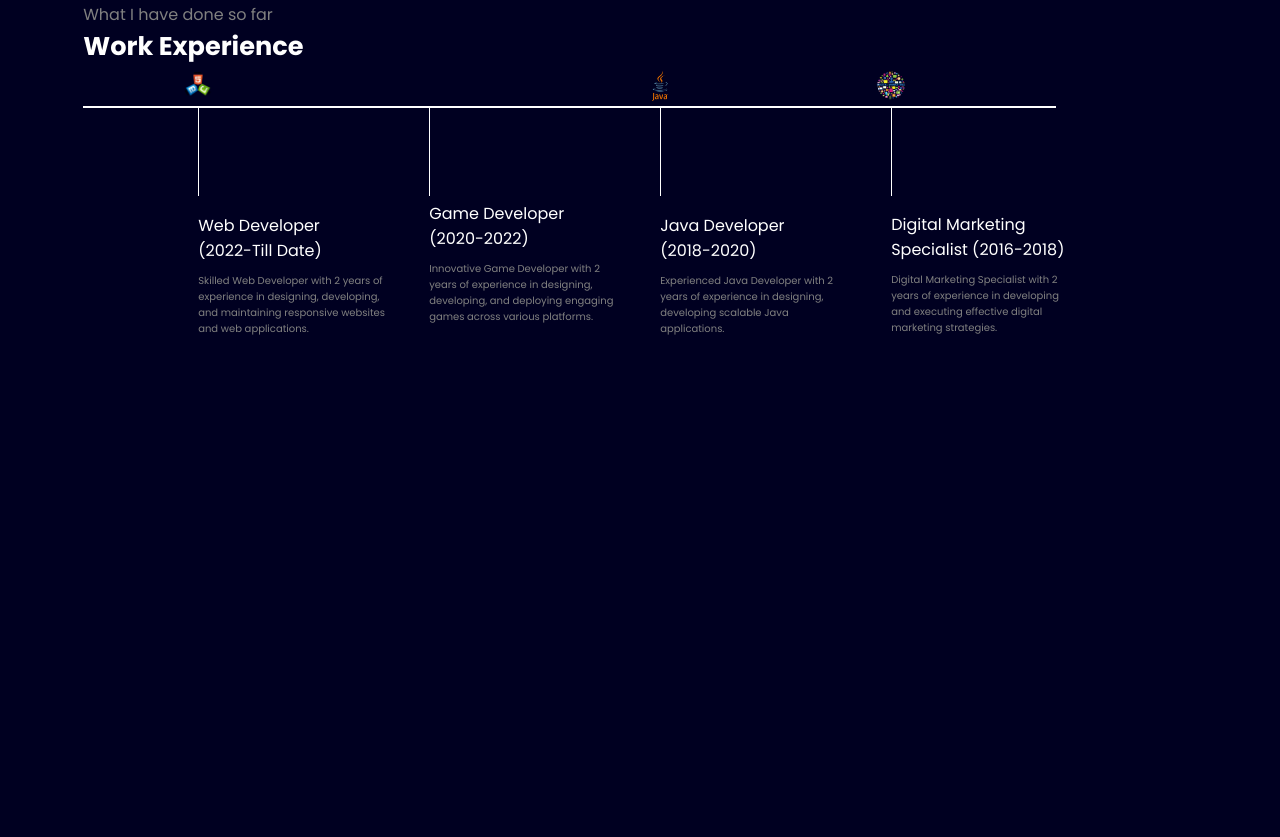
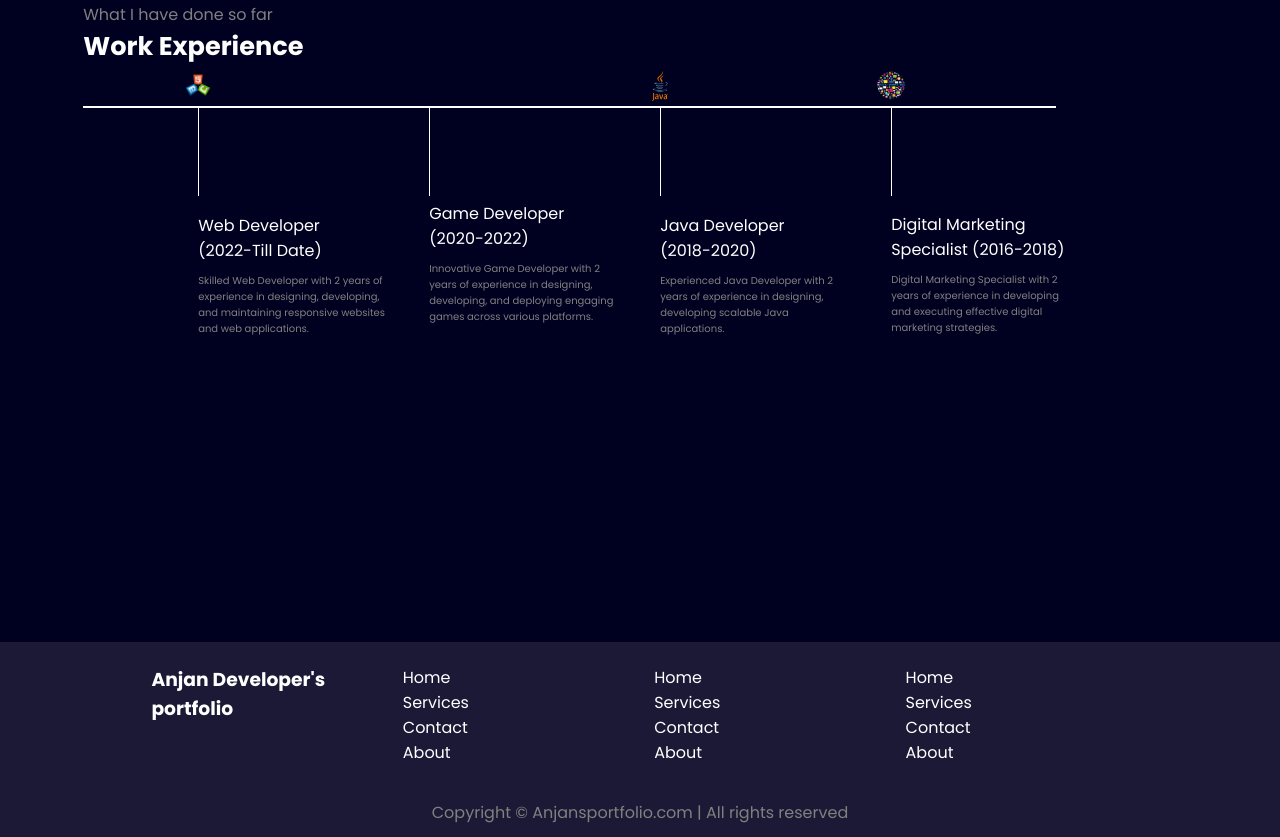
Before and after one commit to anjan2000/infinityweb, a plain HTML site: page index.html in a window 1280 px wide. Shown: the part 493-1330 px from the top of the page. Before the commit the page ends 1135 px from the top, so only its background shows below. Drawn offline with nearby package versions, Linux system fonts and the light colour scheme.

Commit message:
Complete Websites

```diff
--- a/index.html
+++ b/index.html
@@ -138,6 +138,25 @@
             color: gray;
             font-size: 10px;
         }
+        footer{
+            background-color: rgb(27 25 53);
+        }
+        .footer{
+            display: flex;
+            padding: 23px 123px;
+            justify-content: space-evenly;
+        }
+        .footer ul{
+            list-style: none;
+        }
+        .footer >div{
+            width: 223px;
+        }
+        footer .footer-rights{
+            text-align: center;
+            color: gray;
+            padding: 12px 0;
+        }
     </style>
 </head>
 
@@ -218,6 +237,40 @@
             </div>
         </section>
     </main>
+    <footer>
+        <div class="footer">
+            <div class="footer-first">
+                <h3>Anjan Developer's portfolio</h3>
+            </div>
+            <div class="footer-second">
+                <ul>
+                    <li>Home</li>
+                    <li>Services</li>
+                    <li>Contact</li>
+                    <li>About</li>
+                </ul>
+            </div>
+            <div class="footer-third">
+                <ul>
+                    <li>Home</li>
+                    <li>Services</li>
+                    <li>Contact</li>
+                    <li>About</li>
+                </ul>
+            </div>
+            <div class="footer-fourth">
+                <ul>
+                    <li>Home</li>
+                    <li>Services</li>
+                    <li>Contact</li>
+                    <li>About</li>
+                </ul>
+            </div>
+        </div>
+        <div class="footer-rights">
+            Copyright &#169 Anjansportfolio.com | All rights reserved
+        </div>
+    </footer>
     <script src="https://unpkg.com/typed.js@2.1.0/dist/typed.umd.js"></script>
     <!-- Setup and start animation! -->
     <script>
```
